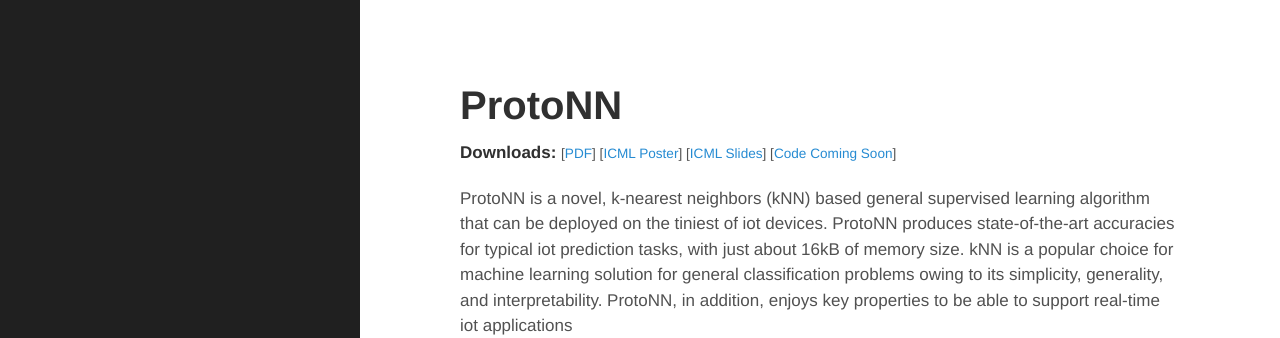
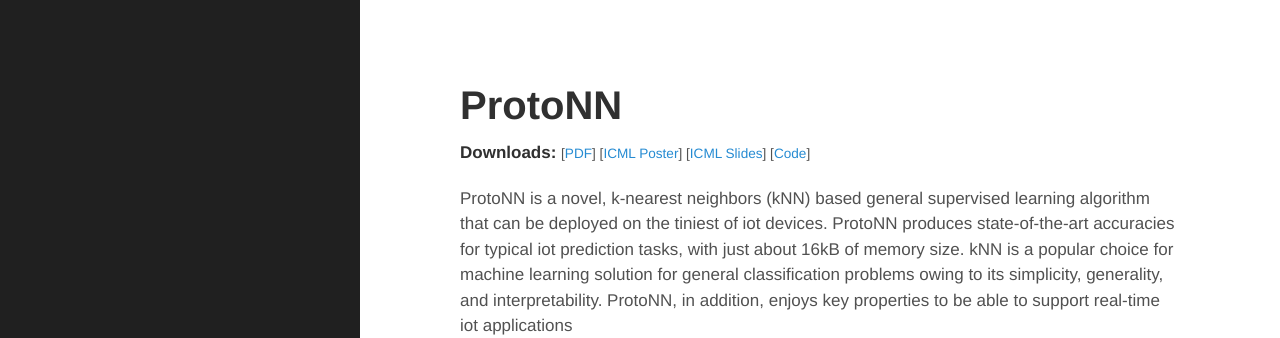
Before and after one commit to ShishirPatil/EdgeML, a Jekyll site: the page built from Algorithms/ProtoNN.md, in a window 1280 px wide. Shown: the top 338 px of the page. Built offline with Jekyll 4.4.1, drawn with Linux system fonts in a browser that asks for light colours.

Commit message:
Update ProtoNN.md

```diff
--- a/Algorithms/ProtoNN.md
+++ b/Algorithms/ProtoNN.md
@@ -9,7 +9,7 @@ category: Algorithms
     [<a href="{{ site.baseurl}}{{ site.customurl.protonn.pdf }}">PDF</a>]
     [<a href="{{ site.baseurl}}{{ site.customurl.protonn.poster }}">ICML Poster</a>]
     [<a href="{{ site.baseurl}}{{ site.customurl.protonn.slides }}">ICML Slides</a>]
-    \[[Code Coming Soon]()\]
+    [<a href="https://github.com/Microsoft/EdgeML">Code</a>]
 </span>
 
 ProtoNN is a novel, k-nearest neighbors (kNN) based general supervised learning algorithm that can be deployed on the tiniest of iot devices. ProtoNN produces state-of-the-art accuracies for typical iot prediction tasks, with just about 16kB of memory size. kNN is a popular choice for machine learning solution for general classification problems owing to its simplicity, generality, and interpretability. ProtoNN, in addition, enjoys key properties to be able to support real-time iot applications
```
